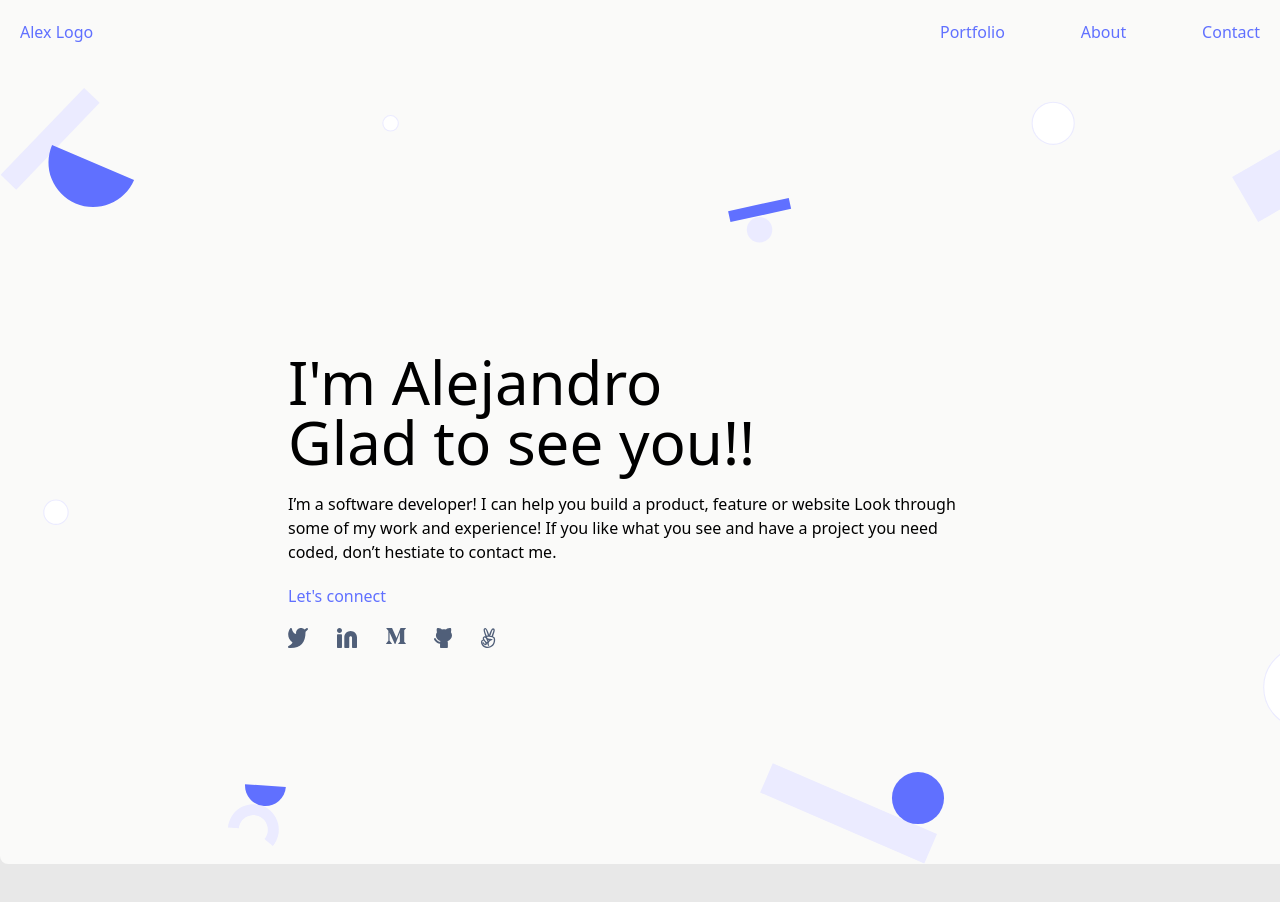
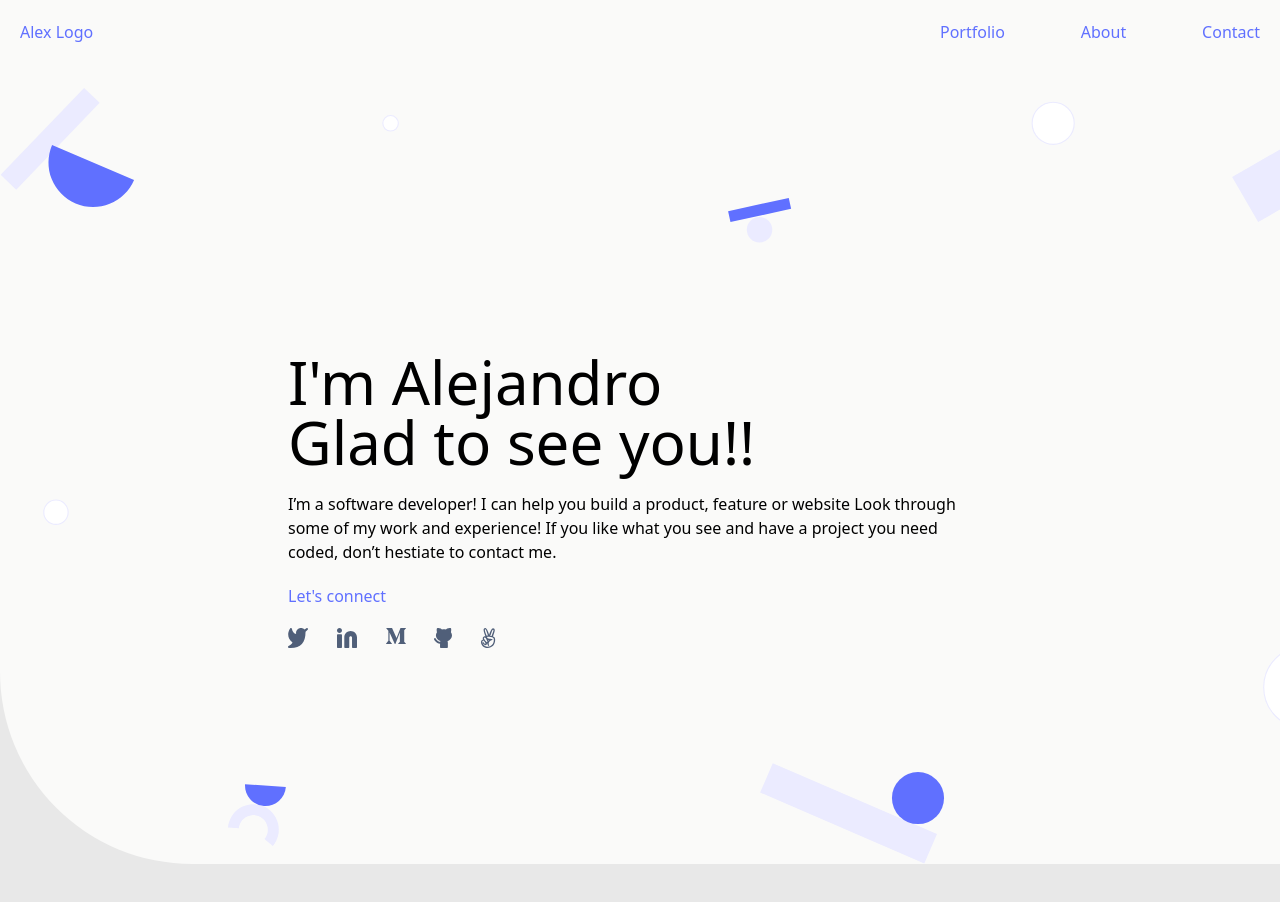
Before and after one commit to AlexRS90/react-portfolio, a React (Create React App) app: page / in a window 1280 px wide. Shown: the top 902 px of the page. Built offline with nearby package versions, Linux system fonts and the light colour scheme.

Commit message:
Add border radius style to main bg

```diff
--- a/src/components/Main.jsx
+++ b/src/components/Main.jsx
@@ -7,7 +7,7 @@ import angelist from '../assets/angelist.svg';
 
 const MainView = () => (
   <main
-    className="h-screen bg-stone-50 bg-hero-pattern bg-cover rounded-bl-lg"
+    className="h-screen bg-stone-50 bg-hero-pattern bg-cover rounded-bl-extraLarge"
   >
     <section className="flex flex-col py-44 px-6 gap-5 lg:p-72">
       <h1 className="text-6xl">
--- a/tailwind.config.js
+++ b/tailwind.config.js
@@ -9,6 +9,9 @@ module.exports = {
       },
       backgroundImage: {
         'hero-pattern': "url('/src/assets/Header_bg.svg')",
+      },
+      borderRadius: {
+        extraLarge: '12rem',
       }
   },
   plugins: [],
```
